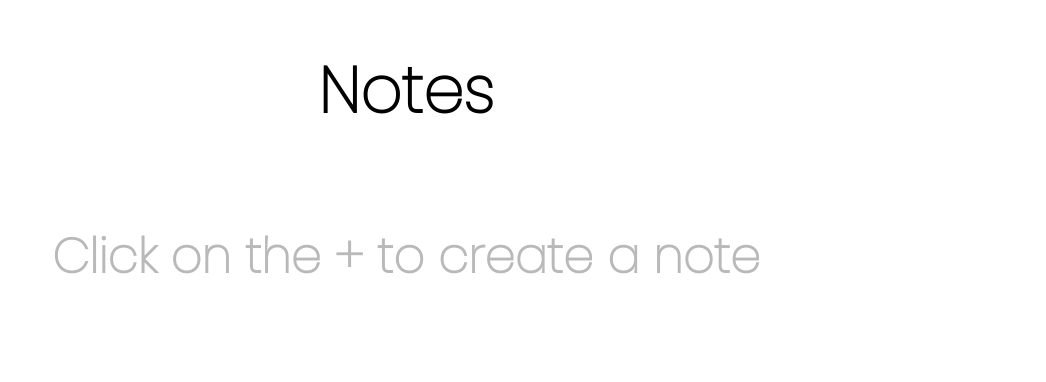
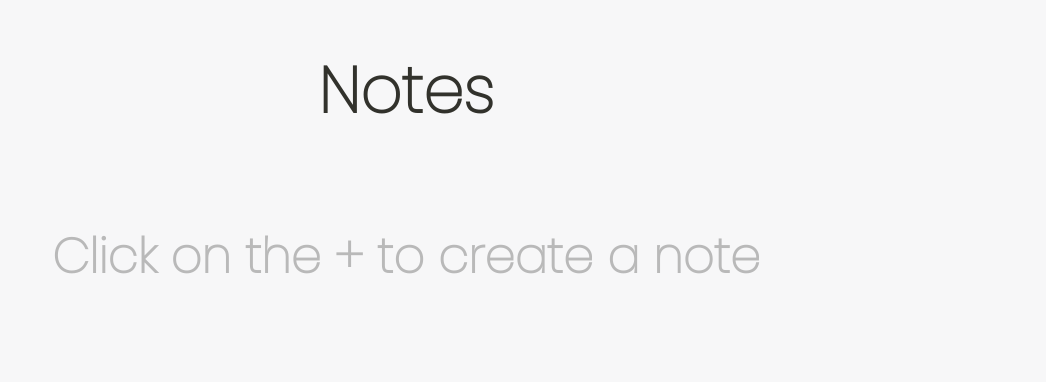
Before and after one commit to shivrm/notes, a Svelte app: page / in a window 1280 px wide. Shown: the top 382 px of the page, without its empty margins (234-1280 px from the left). Built offline with nearby package versions, Linux system fonts and the light colour scheme; the HTML template or start-up script is replaced by a standard one; a web font is replaced by a local one.

Commit message:
Add themed styling

```diff
--- a/src/App.svelte
+++ b/src/App.svelte
@@ -6,12 +6,39 @@
     import { notes, appState } from "./stores";
 
     import { flip } from "svelte/animate";
+
+    $: (() => {
+        if ($appState.theme == 'light') {
+            document.body.classList.add('light');
+            document.body.classList.remove('dark');
+        }
+
+        else if ($appState.theme == 'dark') {
+            document.body.classList.add('dark');
+            document.body.classList.remove('light');
+        }
+    })();
+
 </script>
 
 <link href="https://fonts.googleapis.com/css2?family=Anton&family=Bad+Script&family=Fuzzy+Bubbles&family=Roboto&family=Roboto+Mono&display=swap" rel="stylesheet">
 
 <style>
     @import url('https://fonts.googleapis.com/css2?family=Poppins:wght@100&display=swap');
+
+    :global(body.light) {
+        --bg-color: #F7F7F8;
+        --fg-color: #32322C;
+    }
+
+    :global(body.dark) {
+        --bg-color: #32322C;
+        --fg-color: #F7F7F8;
+    }
+
+    :global(body) {
+        background-color: var(--bg-color);
+    }
     header h1 {
         /* Sets a thin, sans-serif font to the heading to make
          * it appear modern
@@ -21,6 +48,8 @@
 
         /* Aligns heading text to the center */
         text-align: center;
+
+        color: var(--fg-color);
     }
 
     .notes {
@@ -82,7 +111,7 @@
         height: 7vh;
         width: 100%;
 
-        background: linear-gradient(transparent, white);
+        background: linear-gradient(transparent, var(--bg-color));
     }
 </style>
 
@@ -105,7 +134,7 @@
     </section>
 </main>
 
-<div class="overlay">
+<div class="overlay {$appState.theme}">
 </div>
 
 {#if $appState.editorOpen}
--- a/src/stores.js
+++ b/src/stores.js
@@ -83,4 +83,5 @@ export const fontStyles = [
 export const appState = writable({
     editorOpen: false,          // If the note editor is open
     editNoteIndex: undefined,   // The index of the note being edited
+    theme: 'light'
 })
```
